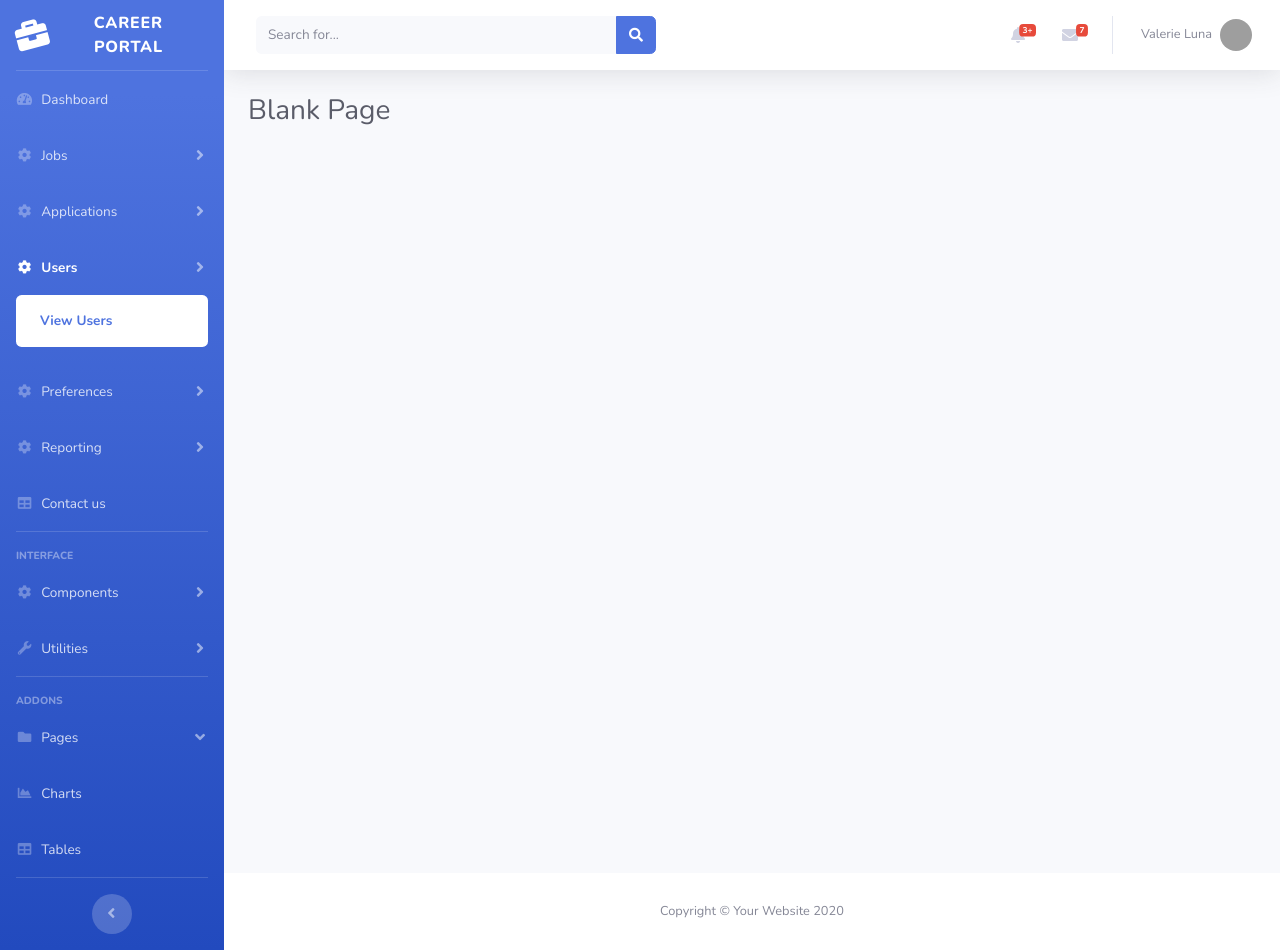
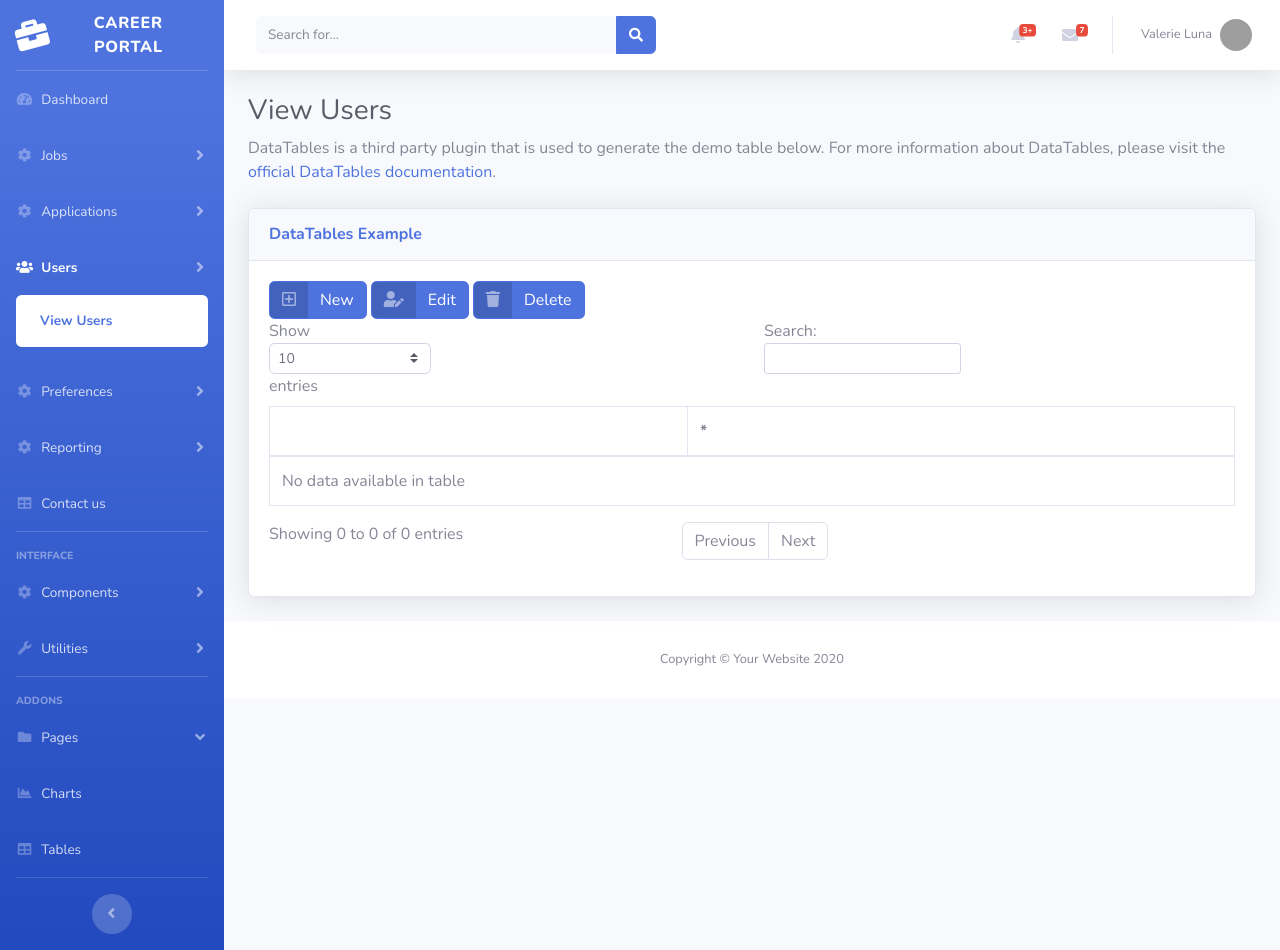
Before and after one commit to DucNgn/Web-Career-Portal, a Flask app: page /viewUsers in a window 1280 px wide. Run offline with Flask 2, Linux system fonts and the light colour scheme; the visitor is signed in with stand-in values (Sample User, id 1); data that the repository does not hold is empty; some libraries are stand-ins or nearby versions; grey boxes are pictures that could not be loaded.

Commit message:
viewUsers modified
-viewUsers page updated
-dbfunction for viewUsers
-icon for users in base changed
-route for viewUsers added to app

```diff
--- a/app.py
+++ b/app.py
@@ -12,6 +12,11 @@ import auth
 @app.route('/')
 def index():
     return render_template('index.html')
+
+@app.route('/viewUsers')
+def viewUsers():
+    field_names, results = dbfunctions.getUsers()
+    return render_template('viewUsers.html', users = results, usersHeaders = field_names)
 
 @app.route('/viewJobs')
 def viewJobs():
--- a/dbfunctions.py
+++ b/dbfunctions.py
@@ -43,6 +43,25 @@ print("Connected to database")
 #     print("Error: unable to fetch data")
 
 # db.close()
+
+def getUsers():
+    sql = "SELECT * FROM user ;"
+
+    results = []
+    try:
+        # Execute the SQL command
+        cursor.execute(sql)
+        # Fetch all the rows in a list of lists.
+        results = cursor.fetchall()
+        # for item in results:
+        #     print(item)
+    except:
+        print("Error: unable to fetch data")
+
+    # Table headers
+    field_names = [i[0] for i in cursor.description]
+
+    return field_names, results
 
 def getJobs():
     sql = "SELECT * FROM jobs ;"
--- a/templates/base.html
+++ b/templates/base.html
@@ -79,7 +79,7 @@
       <!-- Nav Item - Pages Collapse Menu -->
     <li class="nav-item">
       <a class="nav-link collapsed" href="#" data-toggle="collapse" data-target="#collapseUsers" aria-expanded="true" aria-controls="collapseUsers">
-          <i class="fas fa-fw fa-cog"></i>
+      <i class="fas fa-users"></i>
         <span>Users</span>
       </a>
       <div id="collapseUsers" class="collapse" aria-labelledby="headingTwo" data-parent="#accordionSidebar">
--- a/templates/viewUsers.html
+++ b/templates/viewUsers.html
@@ -5,12 +5,98 @@
 <div class="container-fluid">
 
   <!-- Page Heading -->
-          <h1 class="h3 mb-4 text-gray-800">Blank Page</h1>
+  <h1 class="h3 mb-2 text-gray-800">View Users</h1>
+  <p class="mb-4">DataTables is a third party plugin that is used to generate the demo table below. For more information about DataTables, please visit the <a target="_blank" href="https://datatables.net">official DataTables documentation</a>.</p>
+
+  <!-- {{ usersHeaders }} -->
+
+
+  <!-- DataTables Example -->
+  <div class="card shadow mb-4">
+    <div class="card-header py-3">
+      <h6 class="m-0 font-weight-bold text-primary">DataTables Example</h6>
+    </div>
+
+    <div class="card-body">
+      <a href="#" class="btn btn-primary btn-icon-split">
+        <span class="icon text-white-50">
+          <i class="far fa-plus-square"></i>
+        </span>
+        <span class="text">New</span>
+      </a>
+
+      <a href="#" class="btn btn-primary btn-icon-split">
+        <span class="icon text-white-50">
+          <i class="fas fa-user-edit"></i>
+        </span>
+        <span class="text">Edit</span>
+      </a>
+
+      <a href="#" class="btn btn-primary btn-icon-split">
+        <span class="icon text-white-50">
+          <i class="fas fa-trash"></i>
+        </span>
+        <span class="text">Delete</span>
+      </a>
+
+      <div class="table-responsive">
+        <table class="table table-bordered" id="dataTable" width="100%" cellspacing="0">
+          <thead>
+
+            <tr>
+              <th> </th>
+              {% for h in usersHeaders %}
+              <th>{{ h }}</th>
+              {% endfor %}
+            </tr>
+          </thead>
+
+      <tbody>
+
+        {% for row in users %}
+        <tr>
+          <td><input type="checkbox" name = "userData" onclick= "getUserData"></td>
+          {% for d in row %}
+          <td>{{ d }}</td>
+          {% endfor %}
+        </tr>
+        {% endfor %}
+      </tbody>
+    </table>
+  </div>
+</div>
+</div>
 
 </div>
+
+
+
+
 <!-- /.container-fluid -->
 
-      </div>
+
 <!-- End of Main Content -->
 
 {% endblock %}
+
+{% block js %}
+
+{{ super() }}
+
+<!--Page level plugins -->
+<script src="{{ url_for('static', filename='vendor/datatables/jquery.dataTables.min.js')}}"></script>
+<script src="{{ url_for('static', filename='vendor/datatables/dataTables.bootstrap4.min.js')}}"></script>
+
+<!-- Page level custom scripts -->
+<script src="{{ url_for('static', filename='js/demo/datatables-demo.js')}}"></script>
+
+
+<script>
+$('input[type="checkbox"]').on('change', function() {
+  $('input[name="' + this.name + '"]').not(this).prop('checked', false);
+});
+
+</script>
+
+
+{% endblock %}
```
Lines whose indentation alone changed are shown as unchanged.
